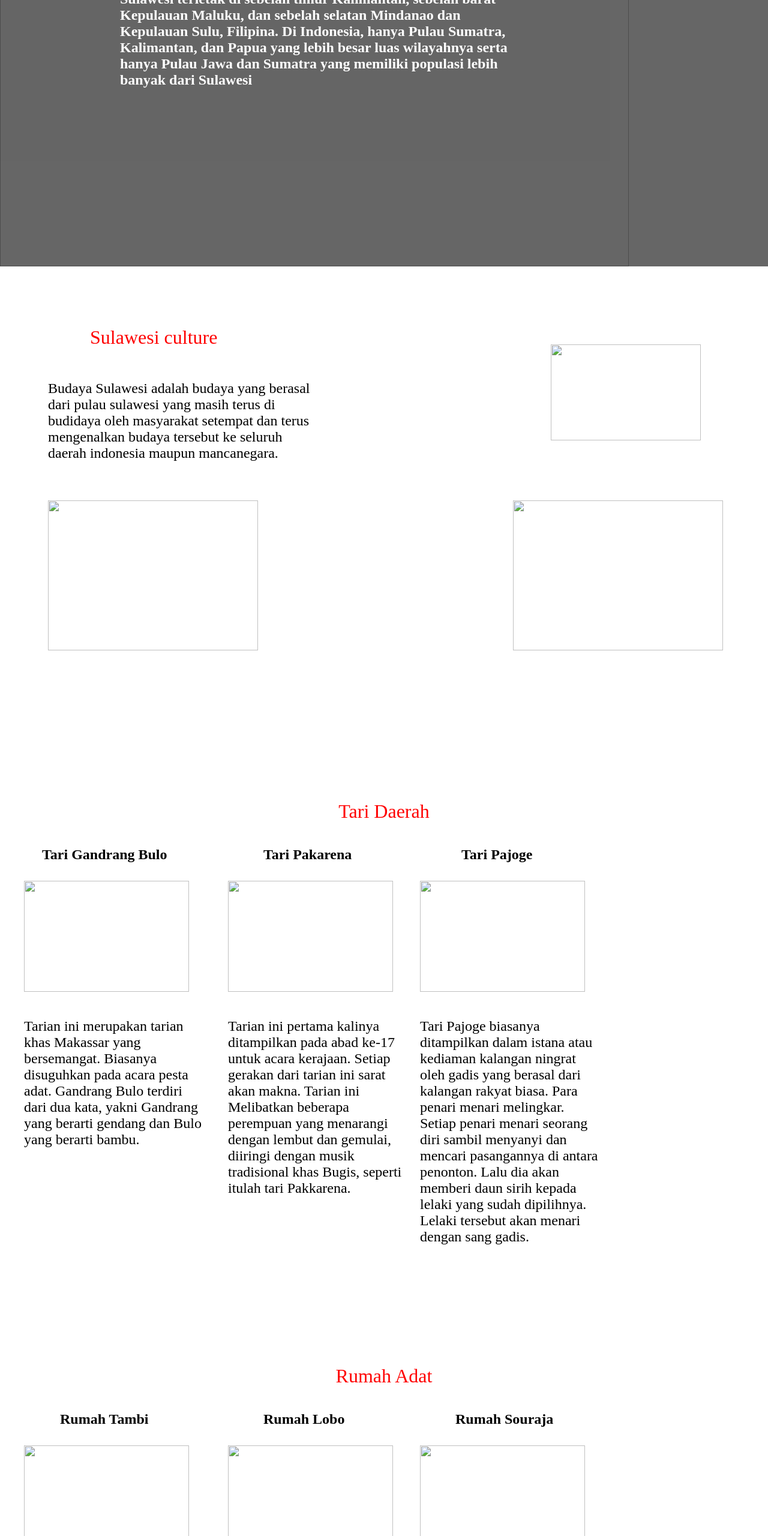
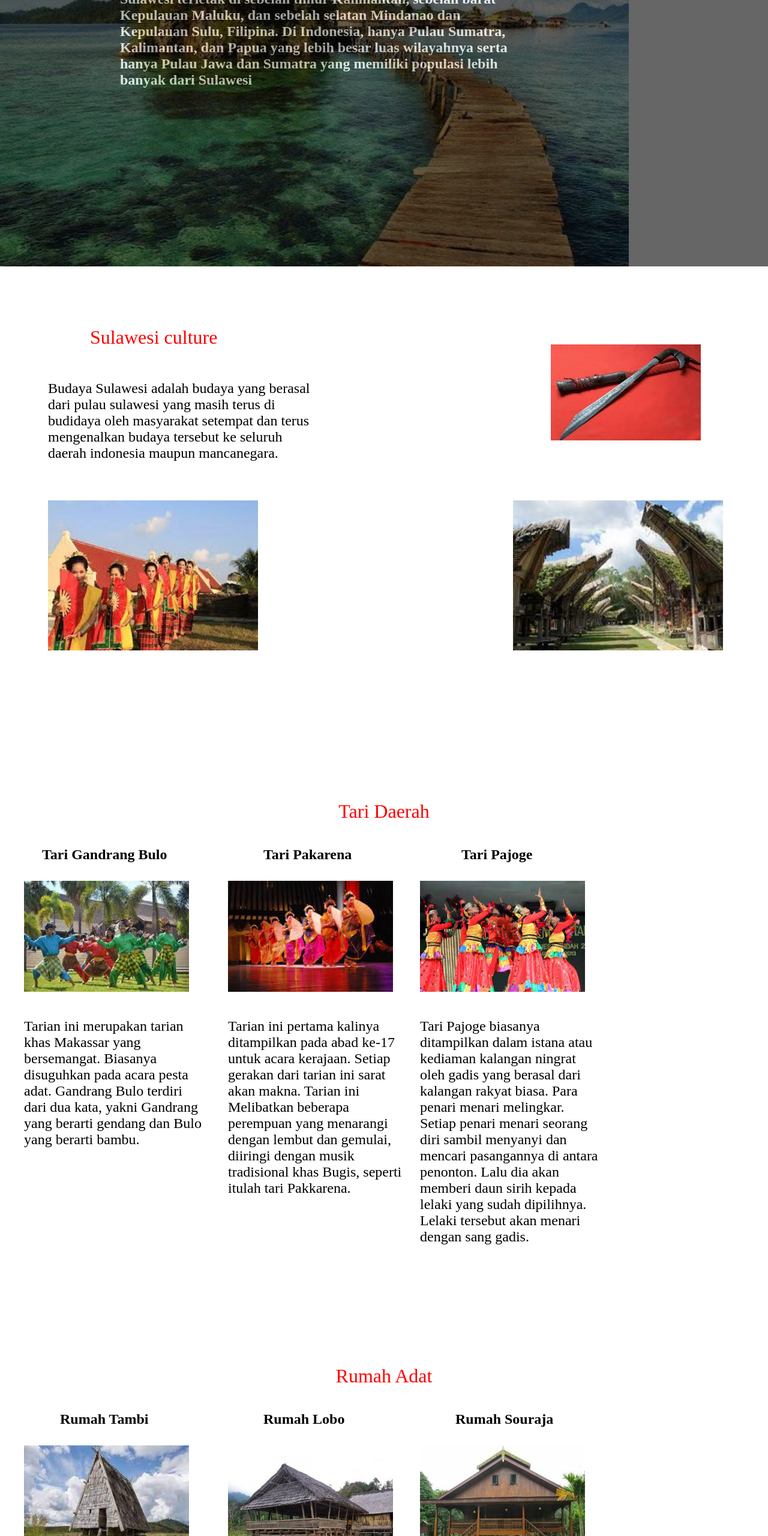
Before and after one commit to wibi12314/Mondsia-Web, a plain HTML site: page page sulawesi.html in a window 1280 px wide. Shown: the part 240-2800 px from the top of the page at 60% size. Drawn offline with Linux system fonts and the light colour scheme.

Commit message:
Update page sulawesi.html

```diff
--- a/page sulawesi.html
+++ b/page sulawesi.html
@@ -37,7 +37,7 @@
     </nav>
     <!--end of navbar-->
     <div class="centerpage">
-            <div id="background"><img src="pulau-togean-jembatan.jpg" width="1048" height="624"></div>
+            <div id="background"><img src="image and png/pulau-togean-jembatan.jpg" width="1048" height="624"></div>
     <div class="transbox">
         <p style="text-align:center"><br>Welcome To Sulawesi<br><br></p>
         <p2 style="text-align:center">Sulawesi merupakan salah satu dari empat Kepulauan Sunda<br></p2>
@@ -51,13 +51,13 @@
     </div>
     <div class="centerbar">
         <div id="Culture">Sulawesi culture</div>
-        <div id="Senjata"><img src="Senjata Tradisional Sulawesi.jfif" width="250" height="160"></div>
+        <div id="Senjata"><img src="image and png/Senjata Tradisional Sulawesi.jfif" width="250" height="160"></div>
         <div style="clear: both;"></div>
     </div>
     <div id="CultureContent">Budaya Sulawesi adalah budaya yang berasal<br>dari pulau sulawesi yang masih terus di<br>budidaya oleh masyarakat setempat dan terus<br>mengenalkan budaya tersebut ke seluruh<br>daerah indonesia maupun mancanegara.</div>
     <div class="centerbar">
-        <div id="TPAdat"><img src="tari-pakaian adat sulawesi.jfif" width="350" height="250"></div>
-        <div id="Desa"><img src="desa adat sulawesi.jfif" width="350" height="250"></div>
+        <div id="TPAdat"><img src="image and png/tari-pakaian adat sulawesi.jfif" width="350" height="250"></div>
+        <div id="Desa"><img src="image and png/desa adat sulawesi.jfif" width="350" height="250"></div>
         <div style="clear: both;"></div>
     </div>
     <div id="tAdat" style="text-align: center;">Tari Daerah</div>
@@ -68,9 +68,9 @@
         <div style="clear: both;"></div>
     </div>
     <div class="centerbar">
-        <div id="tgbG"><img src="tari gandrang bulo.jfif" width="275" height="185"></div>
-        <div id="tpG"><img src="tari pakarena.jfif" width="275" height="185"></div>
-        <div id="tpjG"><img src="tari pajoge.jfif" width="275" height="185"></div>
+        <div id="tgbG"><img src="image and png/tari gandrang bulo.jfif" width="275" height="185"></div>
+        <div id="tpG"><img src="image and png/tari pakarena.jfif" width="275" height="185"></div>
+        <div id="tpjG"><img src="image and png/tari pajoge.jfif" width="275" height="185"></div>
         <div style="clear: both;"></div>
     </div>
     <div class="centerbar">
@@ -87,9 +87,9 @@
         <div style="clear: both;"></div>
     </div>
     <div class="centerbar">
-        <div id="rtG"><img src="rumah tambi.jfif" width="275" height="185"></div>
-        <div id="rlG"><img src="rumah lobo.jpg" width="275" height="185"></div>
-        <div id="rsG"><img src="rumah souraja.jpg" width="275" height="185"></div>
+        <div id="rtG"><img src="image and png/rumah tambi.jfif" width="275" height="185"></div>
+        <div id="rlG"><img src="image and png/rumah lobo.jpg" width="275" height="185"></div>
+        <div id="rsG"><img src="image and png/rumah souraja.jpg" width="275" height="185"></div>
         <div style="clear: both;"></div>
     </div>
     <div class="centerbar">
@@ -106,9 +106,9 @@
         <div style="clear: both;"></div>
     </div>
     <div class="centerbar">
-        <div id="sbG"><img src="suku bugis.jfif" width="275" height="185"></div>
-        <div id="smG"><img src="suku makassar.jfif" width="275" height="185"></div>
-        <div id="stG"><img src="suku toraja.jfif" width="275" height="185"></div>
+        <div id="sbG"><img src="image and png/suku bugis.jfif" width="275" height="185"></div>
+        <div id="smG"><img src="image and png/suku makassar.jfif" width="275" height="185"></div>
+        <div id="stG"><img src="image and png/suku toraja.jfif" width="275" height="185"></div>
         <div style="clear: both;"></div>
     </div>
     <div class="centerbar">
```
